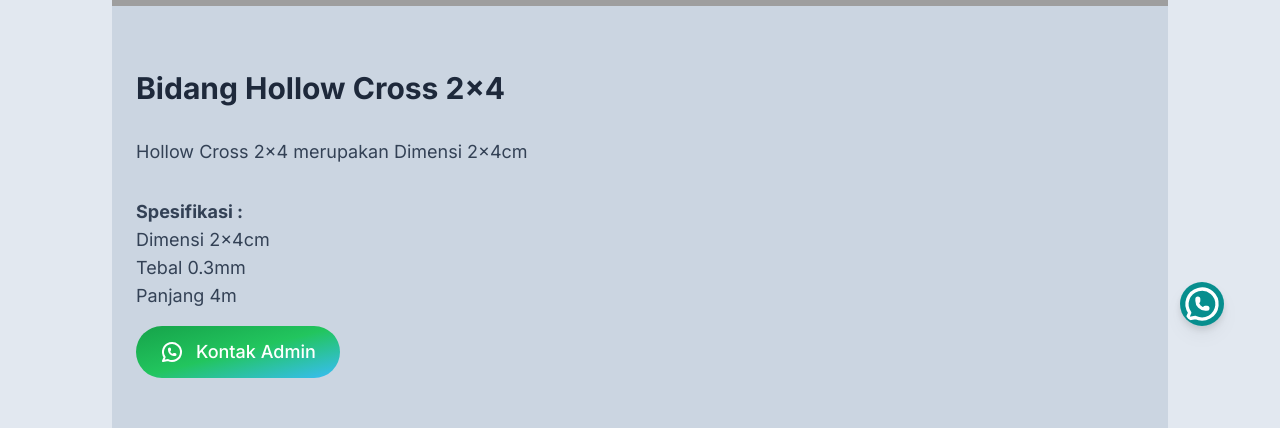
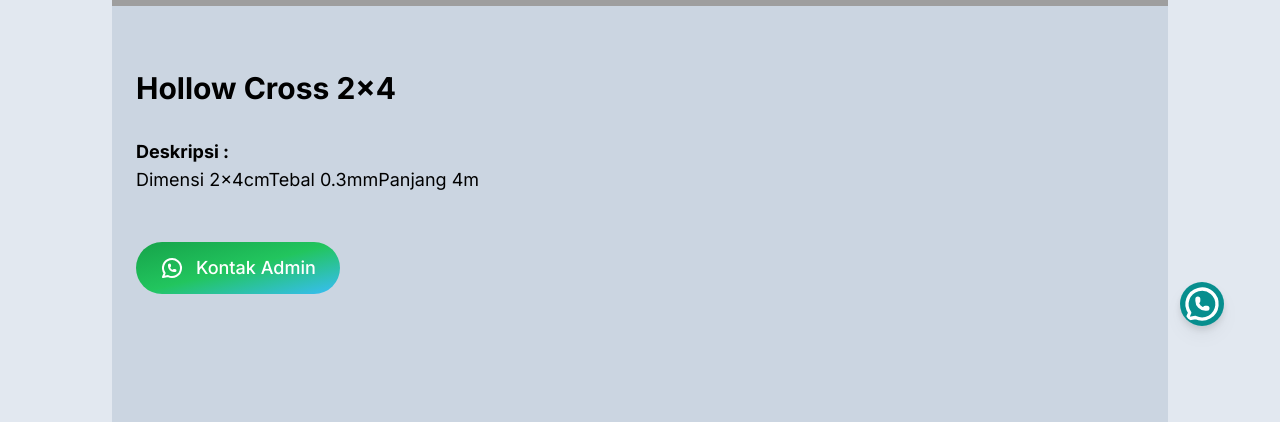
Before and after one commit to irfan-za/landing-sumber-griya-abadi, a Next.js app: page /products/1 in a window 1280 px wide. Shown: the part 426-854 px from the top of the page. Built offline with nearby package versions, Linux system fonts and the light colour scheme; grey boxes are pictures that could not be loaded.

Commit message:
Update DetailCard.jsx

```diff
--- a/src/app/components/card/DetailCard.jsx
+++ b/src/app/components/card/DetailCard.jsx
@@ -35,33 +35,12 @@ function DetailCard({id}) {
                 onClick={()=>router.back()}
                 className='w-10 sm:w-12 h-10 sm:h-12 rounded-lg sm:rounded-xl hover:bg-primary-400 bg-primary-500 text-white inline-block relative' />
               </div>
-              {
-                typeof(filteredData[0].description)==='object' &&(
-                  <section className='px-2 sm:px-6 text-base sm:text-lg dark:text-slate-200 text-slate-700'>
-                    <h1 className='mt-8 mb-4 sm:mt-16 sm:mb-8 font-bold text-xl sm:text-3xl dark:text-white text-slate-800'>Bidang {filteredData[0].title}</h1>
-                    <p className='mb-4 sm:mb-8'>{filteredData[0].title} merupakan {filteredData[0].description[0]}</p>
-                    <strong>Spesifikasi :</strong>
-                    <ul>
-                      {
-                        filteredData[0].description.map((data, i)=>(
-                          <li key={i}>{data}</li>
-                        ))
-                      }
-                    </ul>
-                    <ButtonContact title={filteredData[0].title}/>
-                  </section>
-                )
-              }
-              {
-                typeof(filteredData[0].description)==='string' &&(
                   <section className='px-2 sm:px-6 text-base sm:text-lg'>
                     <h1 className='mt-8 mb-4 sm:mt-16 sm:mb-8 font-bold text-xl sm:text-3xl'>{filteredData[0].title}</h1>
                     <strong>Deskripsi :</strong>
                     <p className='mb-4 sm:mb-8'>{filteredData[0].description}</p>
                     <ButtonContact title={filteredData[0].title}/>
                   </section>
-                )
-              }
             </div>
             )
         }
```
